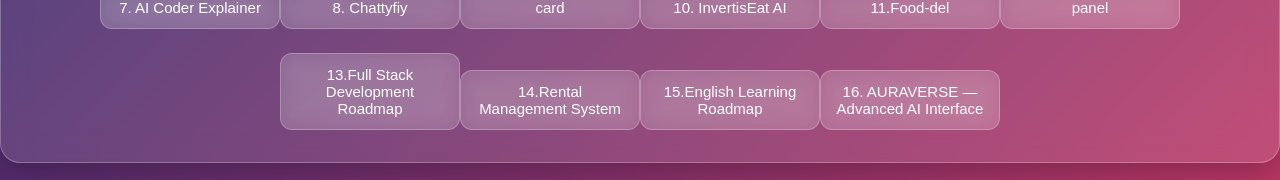
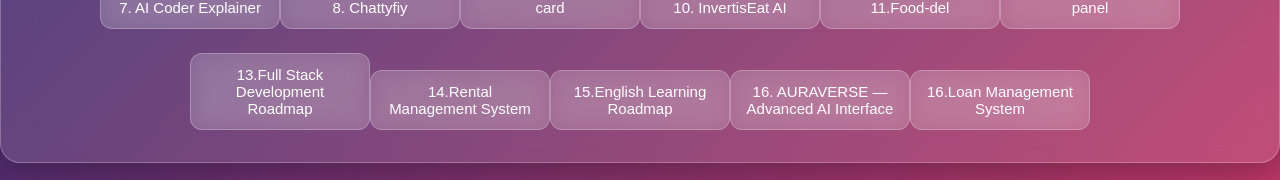
Before and after one commit to kumarayshu852/deploymern, a React (Create React App) app in the folder frontend/: page /home in a window 1280 px wide. Shown: the part 510-690 px from the top of the page. Built offline with nearby package versions, Linux system fonts and the light colour scheme; no server answers; sample sign-in values are in the browser's storage.

Commit message:
Update Home.js
new project added

```diff
--- a/frontend/src/pages/Home.js
+++ b/frontend/src/pages/Home.js
@@ -115,6 +115,9 @@ function Home() {
                     <Link to="https://auraverse-ai.vercel.app/">
                     <button className="ko">16. AURAVERSE — Advanced AI Interface</button>
                 </Link>
+                     <Link to="https://loan-management-system-jet-tau.vercel.app/login">
+                    <button className="ko">16.Loan Management System</button>
+                </Link>
         </div>
 
 
```
